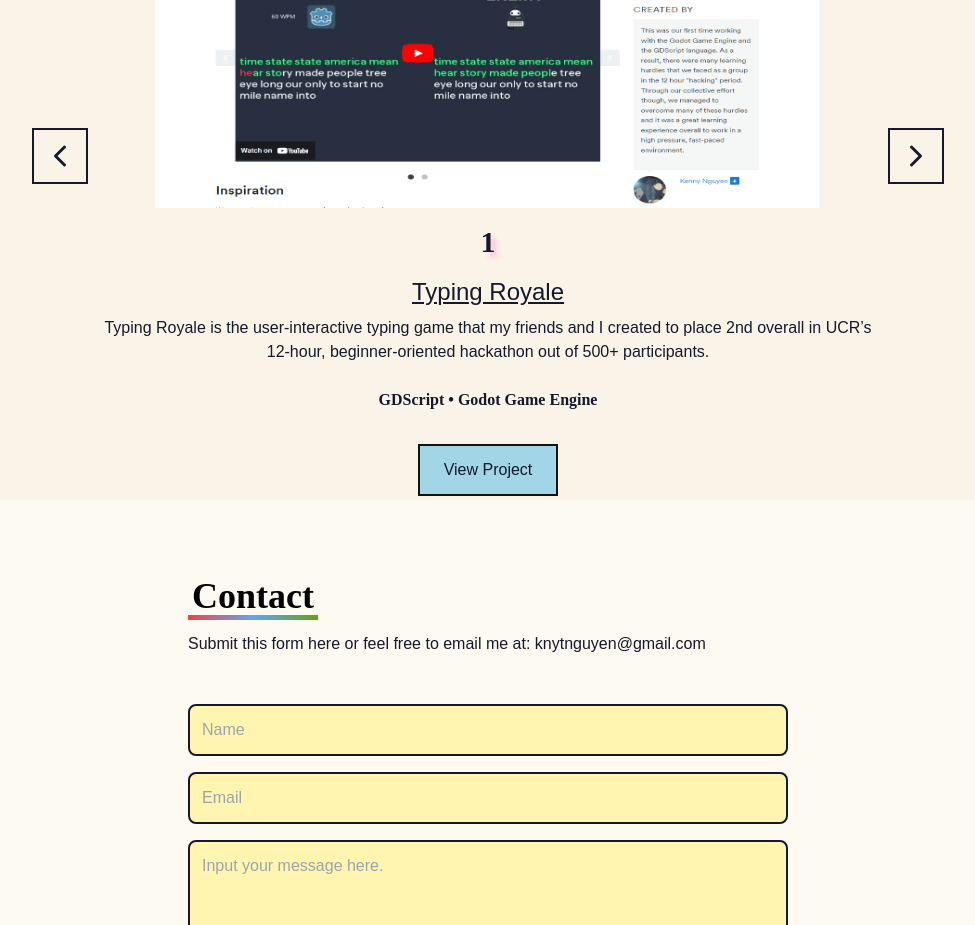
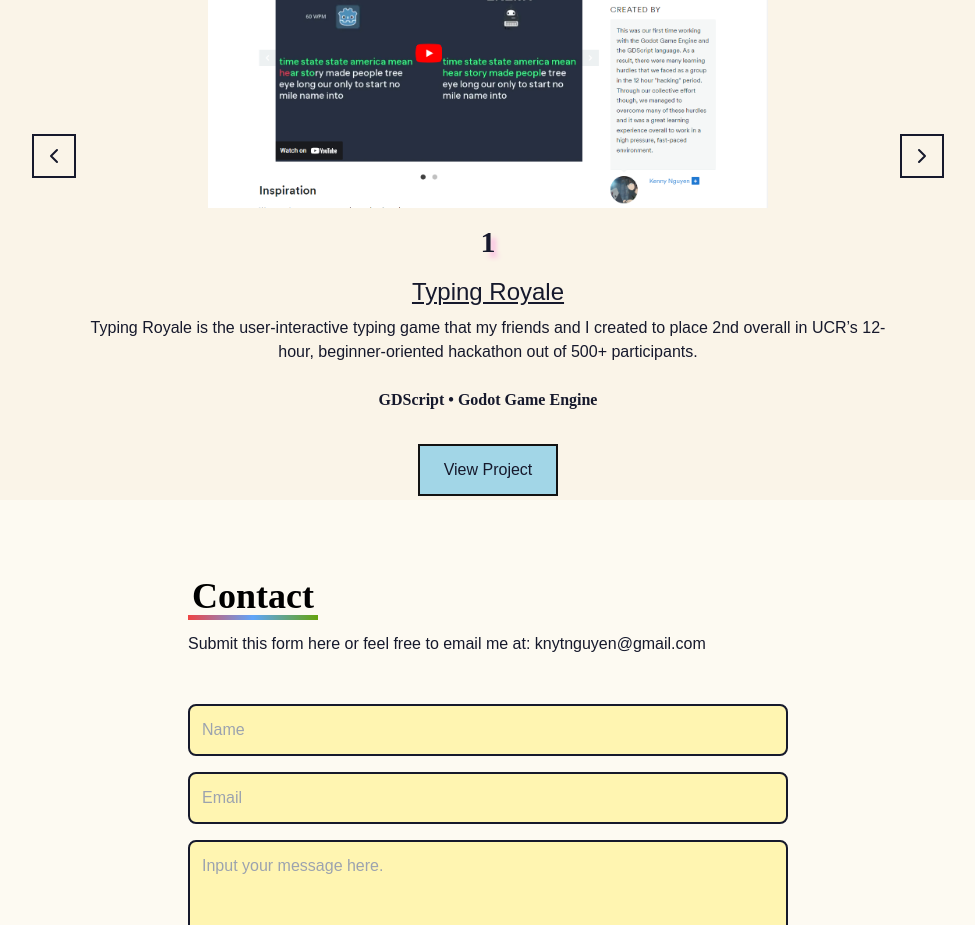
Before and after one commit to knytnguyen/portfolio, a React (Create React App) app: page / in a window 1280 px wide. Shown: the part 2700-3625 px from the top of the page, without its empty margins (152-1127 px from the left). Built offline with nearby package versions, Linux system fonts and the light colour scheme.

Commit message:
Changed button and project image sizes in portfolio section

```diff
--- a/src/components/Portfolio.jsx
+++ b/src/components/Portfolio.jsx
@@ -43,11 +43,11 @@ const Portfolio = () => {
                     const { id, image, title, imageDescription, techUsed, linkToProject} = item;
                     return (
                         <div key={id} className={activeSlide === id ? 'flex justify-between items-center' : 'hidden'}>
-                            <button className='text-4xl border-2 border-[#16192C] hover:bg-[#E6CCF5] hover:text-[#111a29] p-2' onClick={() => prevSliderHandler(id)}>
+                            <button className='text-2xl border-2 border-[#16192C] hover:bg-[#E6CCF5] hover:text-[#111a29] p-2' onClick={() => prevSliderHandler(id)}>
                                 <FiChevronLeft />
                             </button>
                             <div className='flex flex-col items-center'>
-                                <img className='w-10/12 max-h-[400px]' src={image} alt={title}/>
+                                <img className='w-1/14 max-h-[400px]' src={image} alt={title}/>
                                 <h2 className='text-3xl font-bold my-4'>{id}</h2>
                                 <p className='text-2xl underline'>{title}</p>
                                 <p className='text-1xl p-2 text-center'>{imageDescription}</p>
@@ -56,7 +56,7 @@ const Portfolio = () => {
                                     <button className='text-[#16192C] bg-[#A2D6E7] group border-2 px-6 py-3 my-2 flex justify-center mx-auto border-[#121212] hover:bg-[#E6CCF5]'>View Project</button>
                                 </a>
                             </div>
-                            <button className='text-4xl border-2 border-[#16192C] hover:bg-[#E6CCF5] hover:text-[#111a29] p-2' onClick={() => nextSlideHandler(id)}>
+                            <button className='text-2xl border-2 border-[#16192C] hover:bg-[#E6CCF5] hover:text-[#111a29] p-2' onClick={() => nextSlideHandler(id)}>
                                 <FiChevronRight />
                             </button>
                         </div>
```
